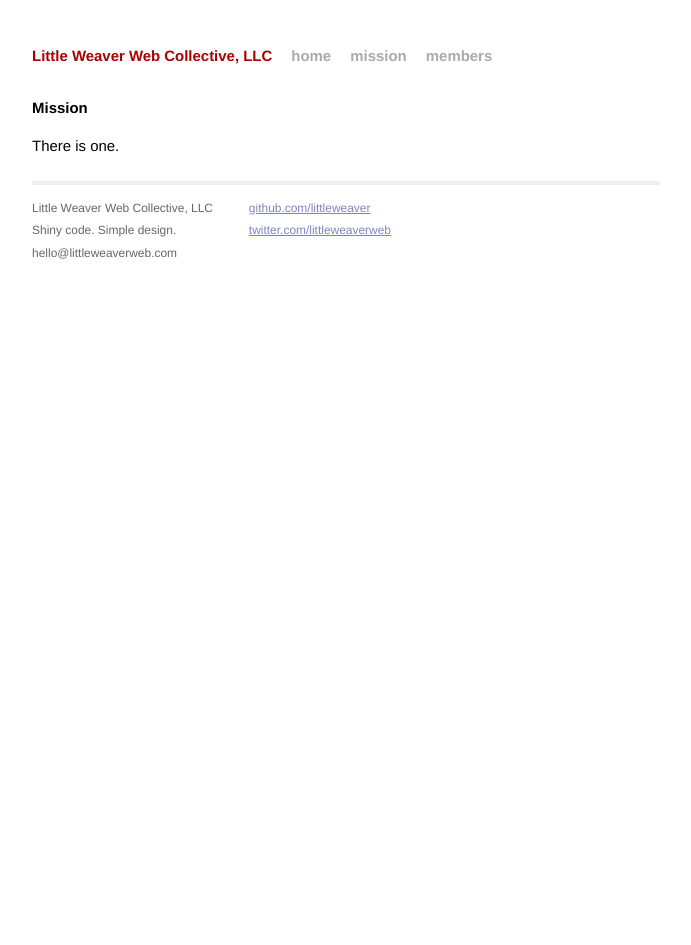
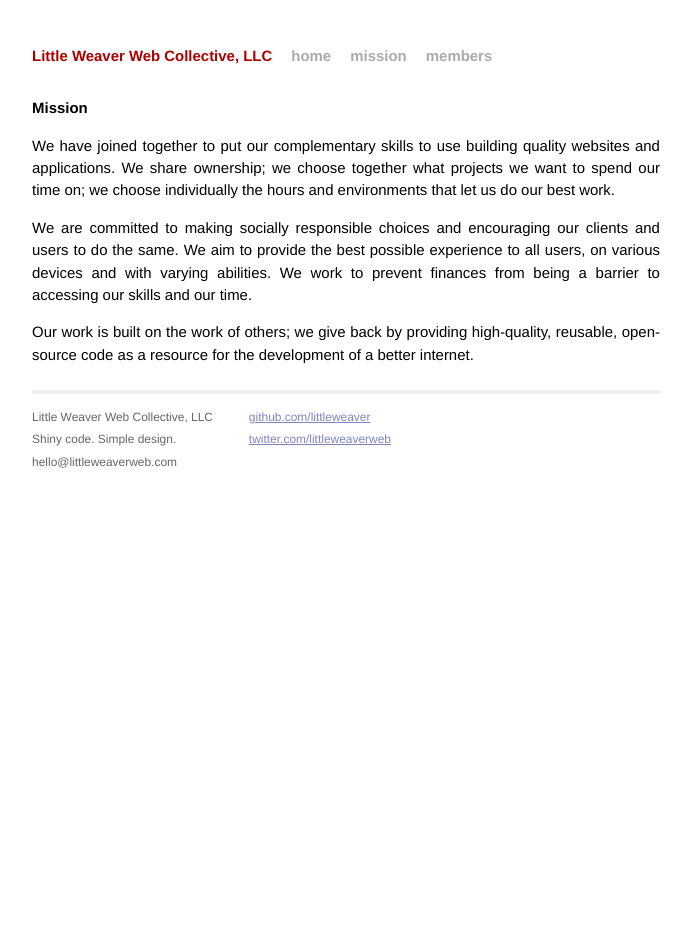
Before and after one commit to littleweaver/littleweaverweb.com, a Jekyll site: the page built from mission/index.html, in a window 1280 px wide. Shown: the whole page, without its empty margins (294-985 px from the left). Built offline with Jekyll 4.4.1, drawn with Linux system fonts in a browser that asks for light colours; Markdown is read by kramdown in place of the engine named in the settings.

Commit message:
Updated mission statement.

```diff
--- a/mission/index.html
+++ b/mission/index.html
@@ -5,5 +5,10 @@ title: Mission
 
 <div id="mission">
 	<h1>Mission</h1>
-	<p>There is one.</p>
+
+	<p>We have joined together to put our complementary skills to use building quality websites and applications. We share ownership; we choose together what projects we want to spend our time on; we choose individually the hours and environments that let us do our best work.</p>
+
+	<p>We are committed to making socially responsible choices and encouraging our clients and users to do the same. We aim to provide the best possible experience to all users, on various devices and with varying abilities. We work to prevent finances from being a barrier to accessing our skills and our time.</p>
+
+	<p>Our work is built on the work of others; we give back by providing high-quality, reusable, open-source code as a resource for the development of a better internet.</p>
 </div>
```
